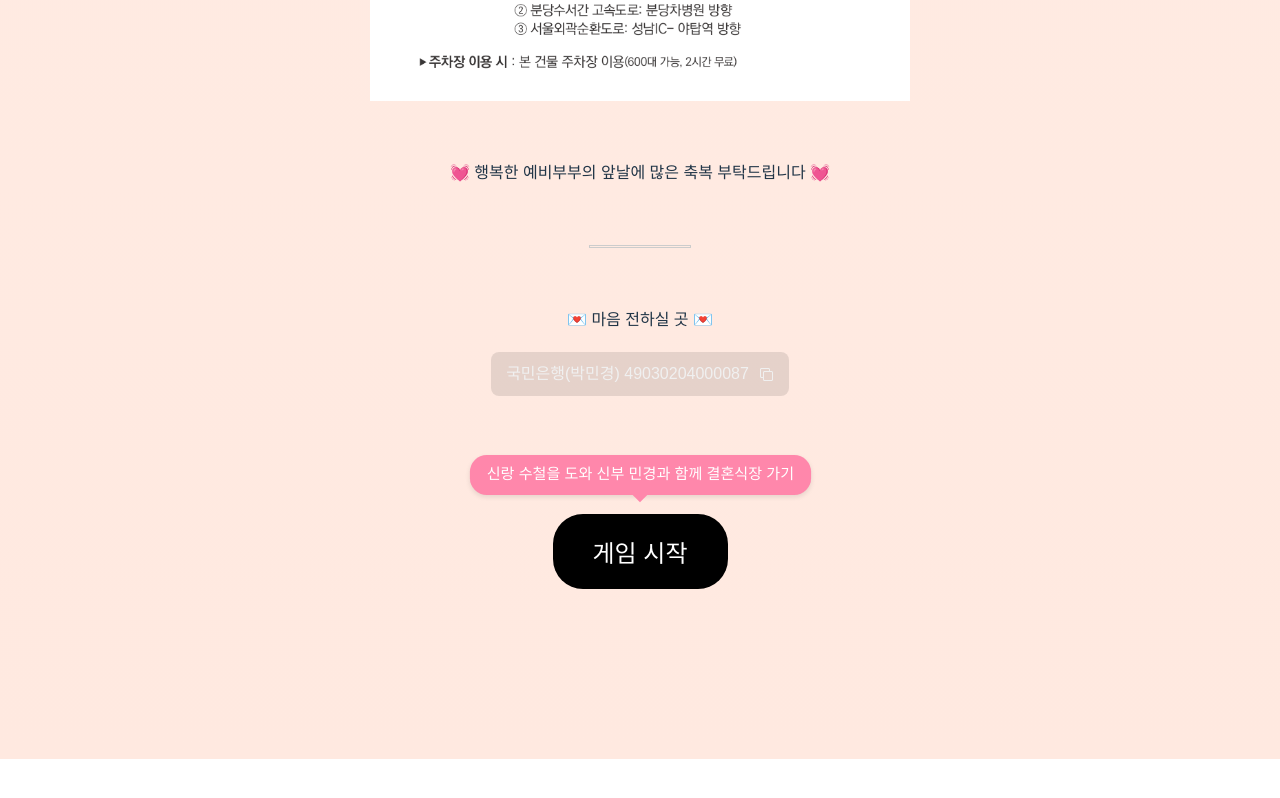
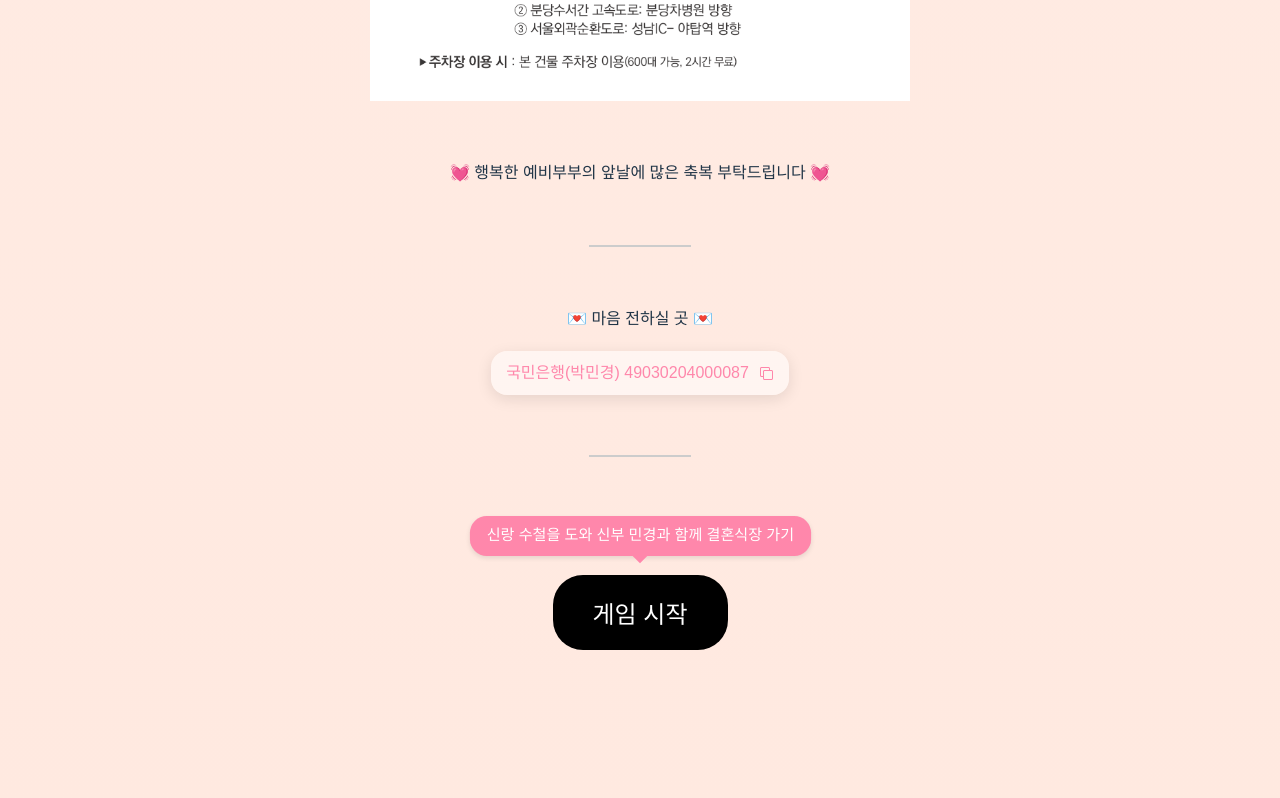
Before and after one commit to nyangzzi/happy-ming-wedding, a React (Vite) app: page /#/ in a window 1280 px wide. Shown: the part 9063-9861 px from the top of the page. Before the commit the page ends 9822 px from the top, so only its background shows below. Built offline with nearby package versions, Linux system fonts and the light colour scheme.

Commit message:
feat: 계좌 백그라운드 추가

```diff
--- a/src/pages/HomePage.tsx
+++ b/src/pages/HomePage.tsx
@@ -167,7 +167,7 @@ export default function HomePage() {
         💓 행복한 예비부부의 앞날에 많은 축복 부탁드립니다 💓
       </div>
 
-      <div style={{ width: '100px', height: '1px', border: '1px solid #ccc' }} />
+      <div style={{ width: '100px', height: '0px', border: '1px solid #ccc' }} />
 
       <div>
         💌 마음 전하실 곳 💌
@@ -181,16 +181,20 @@ export default function HomePage() {
             justifyContent: 'center',
             alignItems: 'center',
             cursor: 'pointer',
-            backgroundColor: 'rgba(0, 0, 0, 0.1)',
+            backgroundColor: '#ffffff89',
             padding: '10px 15px',
-            borderRadius: '8px',
-            color: '#f0f0f0',
+            borderRadius: '16px',
+            color: '#ff87ab',
+            boxShadow: '0 4px 15px rgba(0, 0, 0, 0.1)'
           }}
         >
           국민은행(박민경) 49030204000087
           <CopyIcon />
         </div>
       </div>
+
+      <div style={{ width: '100px', height: '0px', border: '1px solid #ccc' }} />
+
 
       <div className="cta" style={{ gap: '10px' }}>
         <div className="cta-tooltip">신랑 수철을 도와 신부 민경과 함께 결혼식장 가기</div>
```
